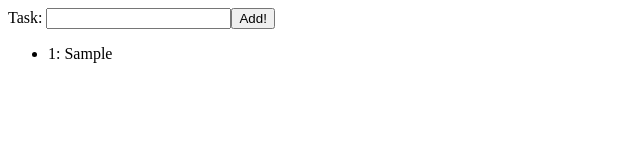
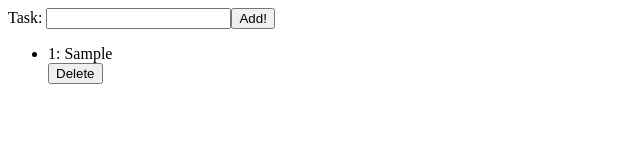
Before and after one commit to crespire/js-task-app, a React (Create React App) app: page / in a window 1280 px wide. Both pictures are taken after typing "Sample" into the empty fields and a click on the input "Add!". Shown: the top 160 px of the page, without its empty margins (0-640 px from the left). Built offline with nearby package versions, Linux system fonts and the light colour scheme.

Commit message:
Add task deleting

```diff
--- a/src/App.js
+++ b/src/App.js
@@ -13,6 +13,7 @@ class App extends Component {
 
     this.handleChange = this.handleChange.bind(this);
     this.handleSubmit = this.handleSubmit.bind(this);
+    this.HandleDelete = this.handleDelete.bind(this);
   }
 
   handleChange(event) {
@@ -33,6 +34,15 @@ class App extends Component {
         id: uniqid()
       },
     })
+  };
+
+  handleDelete = (event, id) => {
+    event.preventDefault();
+    console.log('ID:', id);
+    console.log('Deleting:',this.state.taskList[id-1]);
+    this.setState({
+      taskList: this.state.taskList.filter((task, index) => {return index !== (id - 1)}),
+    });
   }
 
   render() {
@@ -45,7 +55,7 @@ class App extends Component {
           <input type="text" id='new-task' value={new_task.text} onChange={this.handleChange} />
           <input type='submit' value='Add!' />
         </form>
-        <Overview taskList={taskList} />
+        <Overview taskList={taskList} handleDelete={this.handleDelete} />
       </div>
     );
   }
--- a/src/components/Overview.js
+++ b/src/components/Overview.js
@@ -3,13 +3,13 @@ import Task from './Task';
 
 class Overview extends Component {
   render() {
-    const { taskList } = this.props;
+    const { taskList, handleDelete } = this.props;
 
     return (
       <div>
         <ul>
           {taskList.map((task, i) => {
-            return <Task key={i+1} order={i+1} task={task} />;
+            return <Task key={i+1} order={i+1} task={task} handleDelete={handleDelete} />;
           })}
         </ul>
       </div>
--- a/src/components/Task.js
+++ b/src/components/Task.js
@@ -2,10 +2,13 @@ import React, { Component } from 'react';
 
 class Task extends Component {
   render() {
-    const { order, task } = this.props;
+    const { order, task, handleDelete } = this.props;
 
     return (
-      <li key={task.id}>{order}: {task.text}</li>
+      <div>
+        <li key={task.id}>{order}: {task.text}</li>
+        <button onClick={(event) => { handleDelete(event, order); }}>Delete</button>
+      </div>
     );
   }
 }
```
